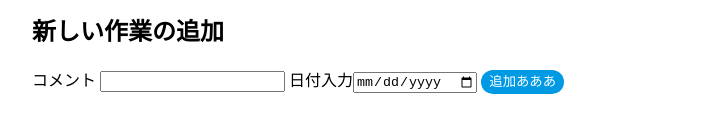
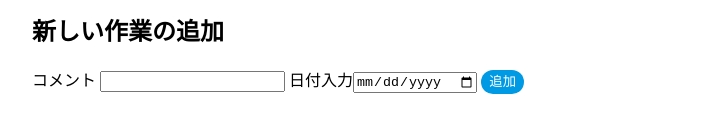
Before and after one commit to juntaro0202/todolist2, a plain HTML site: page index.html in a window 1280 px wide. Shown: the part 163-296 px from the top of the page, without its empty margins (288-991 px from the left). Drawn offline with nearby package versions, Linux system fonts and the light colour scheme.

Commit message:
initial commit

```diff
--- a/index.html
+++ b/index.html
@@ -66,7 +66,8 @@
       日付入力<input type="date" v-model="date" :class="{'is-hide':doDate.date}">
       <!-- 追加ボタンのモック -->
       <!--修正前 <button type="submit">追加</button> -->
-      <button @click="submit">追加あああ</button>
+      <!-- 修正後 -->
+      <button @click="submit">追加</button>
 
     </form>
   </div>
```
